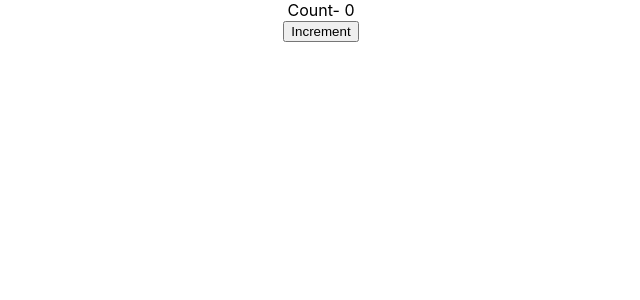
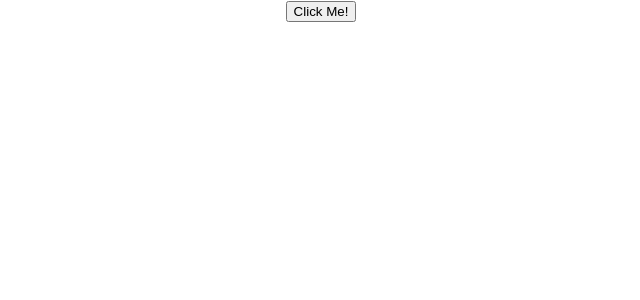
Before and after one commit to pronoyb07/prototypes, a React (Create React App) app in the folder hello/: page / in a window 1280 px wide. Shown: the top 300 px of the page, without its empty margins (319-959 px from the left). Built offline with nearby package versions, Linux system fonts and the light colour scheme.

Commit message:
Event Handling

```diff
--- a/hello/src/App.js
+++ b/hello/src/App.js
@@ -6,12 +6,13 @@
 import Hello from './components/hello';
 import Message from './components/message';
 import Counter from './components/counter';
+import FunctionClick from './components/functionClick';
 
 class App extends Component {
   render() {
     return (
     <div className = "App" >
-      <Counter />
+      <FunctionClick />
 
       </div>
     )
--- /dev/null
+++ b/hello/src/components/functionClick.js
@@ -0,0 +1,17 @@
+import React from 'react'
+
+function FunctionClick() {
+
+    function clickHandler() {
+        console.log("Button CLicked!")
+    }
+  return (
+    <div>
+        <button onClick={clickHandler()}>
+            Click Me!
+        </button>
+    </div>
+  )
+}
+
+export default FunctionClick
```
